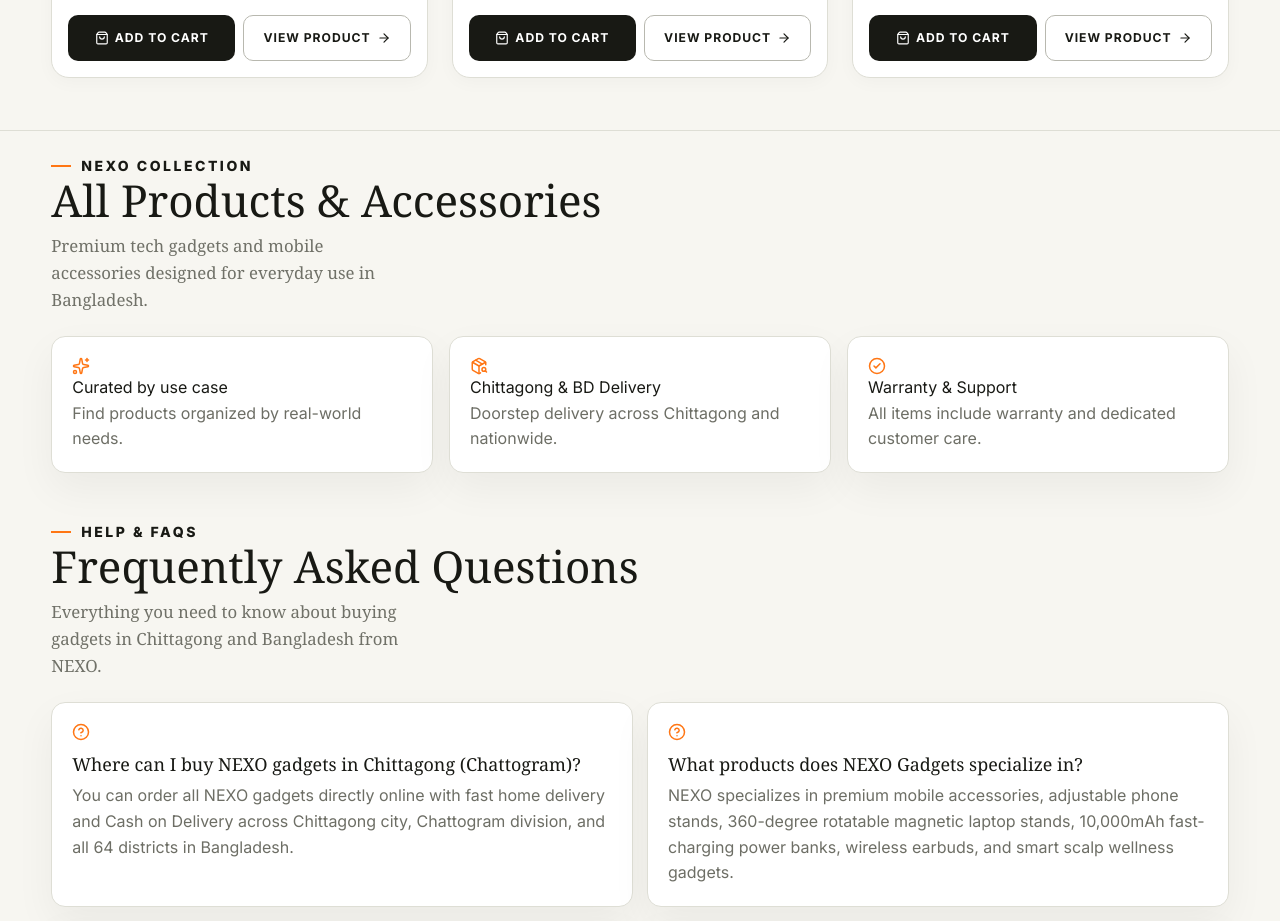
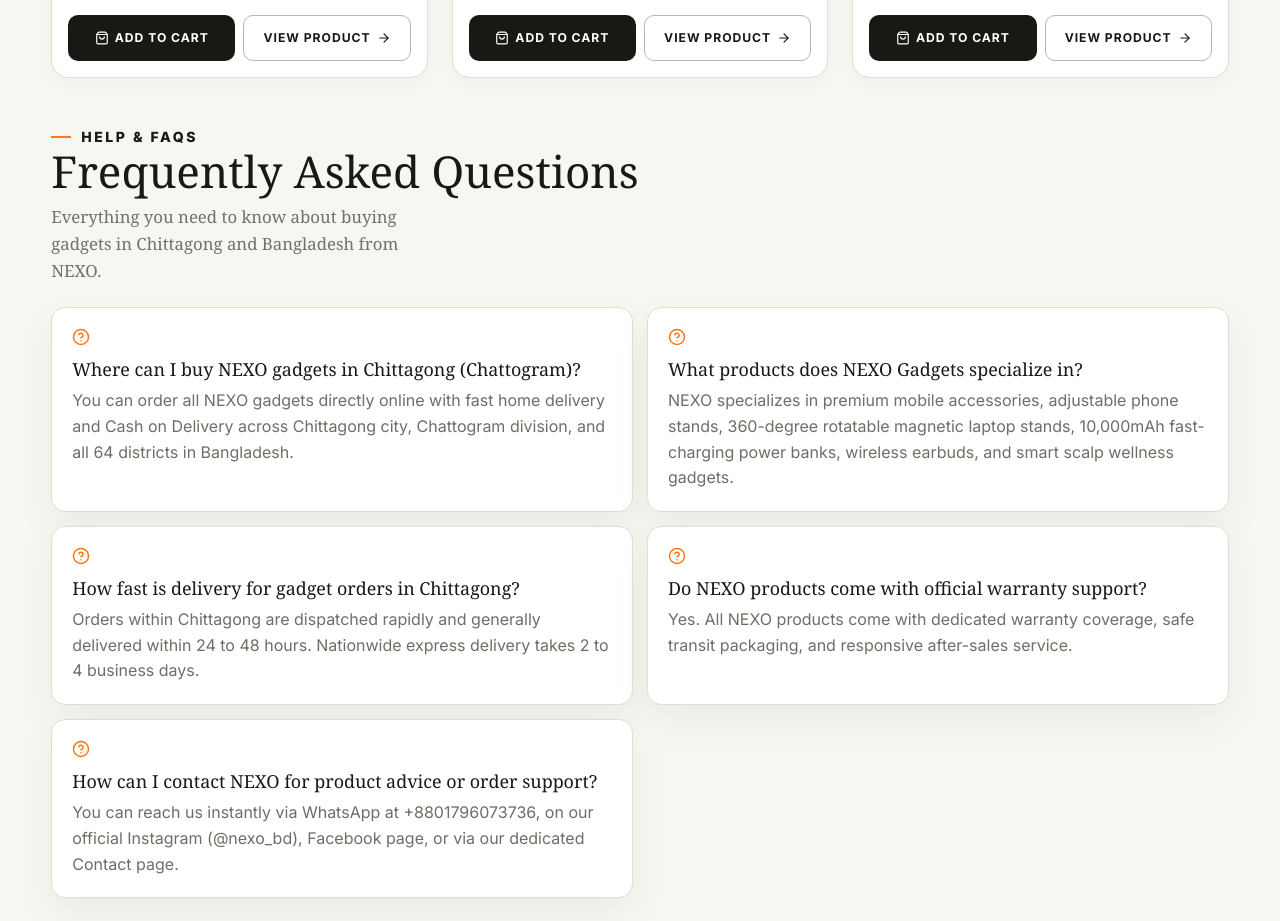
Before and after one commit to Omar-webcloud/NEXO-gadgets, a Next.js app: page /products in a window 1280 px wide. Shown: the part 1480-2401 px from the top of the page. Built offline with nearby package versions, Linux system fonts and the light colour scheme.

Commit message:
feat: add products catalog page with category navigation, product grid, and SEO schemas

```diff
--- a/src/app/products/page.tsx
+++ b/src/app/products/page.tsx
@@ -2,12 +2,10 @@
 import Link from "next/link";
 import {
   ArrowRight,
-  CheckCircle2,
   Headphones,
   Heart,
   HelpCircle,
   Laptop,
-  PackageSearch,
   Sparkles,
   Wind,
   Zap,
@@ -41,24 +39,6 @@
   lifestyle: Wind,
   wellness: Heart,
 };
-
-const categoryHighlights = [
-  {
-    icon: Sparkles,
-    title: "Curated by use case",
-    text: "Find products organized by real-world needs.",
-  },
-  {
-    icon: PackageSearch,
-    title: "Chittagong & BD Delivery",
-    text: "Doorstep delivery across Chittagong and nationwide.",
-  },
-  {
-    icon: CheckCircle2,
-    title: "Warranty & Support",
-    text: "All items include warranty and dedicated customer care.",
-  },
-];
 
 const faqData = [
   {
@@ -196,26 +176,6 @@
         </div>
       </section>
 
-      {/* NEXO Collection & Highlights Section (placed below featured products) */}
-      <section className="catalog-hero catalog-collection-info section-shell">
-        <div className="section-heading">
-          <div>
-            <span className="eyebrow"><span /> NEXO Collection</span>
-            <h2>All Products &amp; Accessories</h2>
-          </div>
-          <p>Premium tech gadgets and mobile accessories designed for everyday use in Bangladesh.</p>
-        </div>
-        <div className="catalog-highlights">
-          {categoryHighlights.map(({ icon: Icon, title, text }) => (
-            <article key={title} className="catalog-highlight">
-              <Icon size={18} />
-              <h3>{title}</h3>
-              <p>{text}</p>
-            </article>
-          ))}
-        </div>
-      </section>
-
       {/* SEO-Friendly FAQ at the bottom */}
       <section className="catalog-section products-faq section-shell">
         <div className="section-heading">
```
